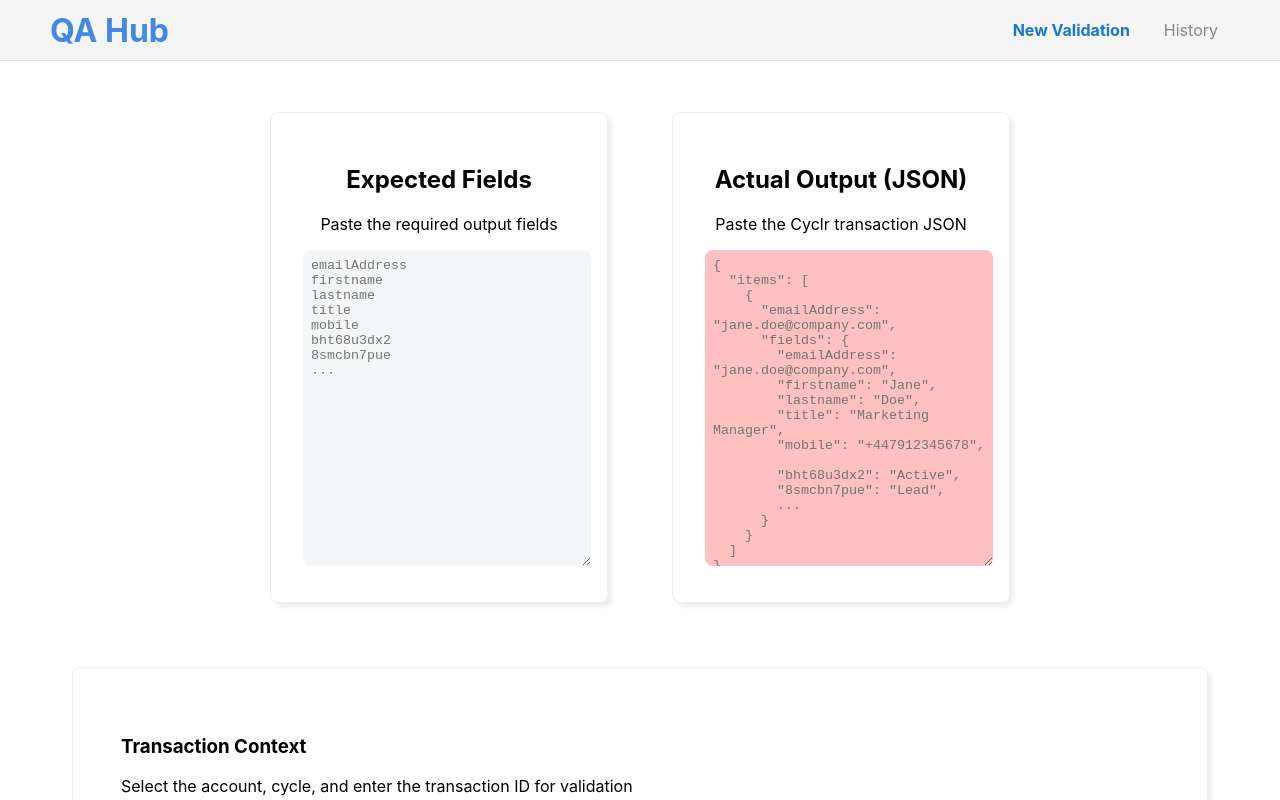
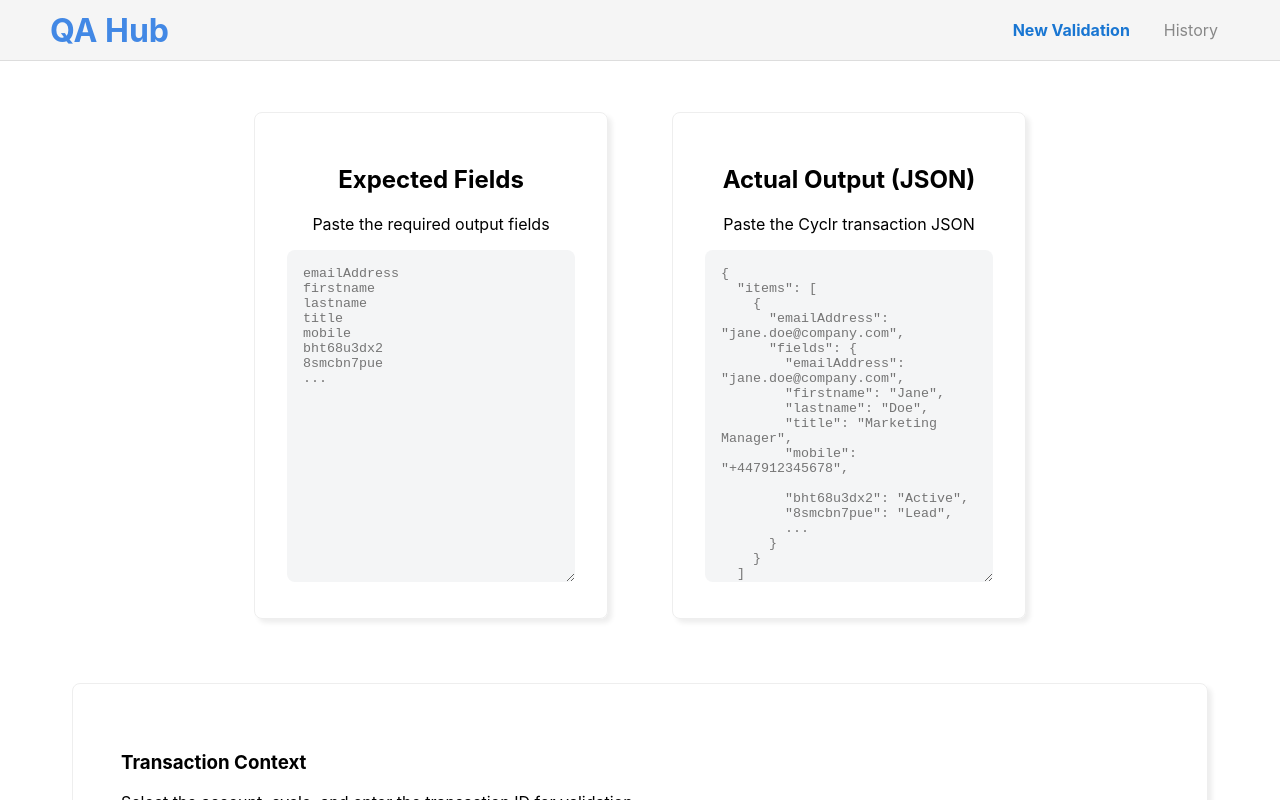
Before and after one commit to F24TechOps/PMQA, a React (Create React App) app: page / in a window 1280 px wide. Shown: the top 800 px of the page. Built offline with nearby package versions, Linux system fonts and the light colour scheme; no server answers.

Commit message:
fix error color bug

```diff
--- a/src/components/UploadSection.jsx
+++ b/src/components/UploadSection.jsx
@@ -22,7 +22,8 @@ export default function UploadSection({ title, description, type, onChange }) {
 
     if (type === "json") {
       try {
-        const parsedJSON = JSON.parse(input);
+        if (!input.length) return;
+        const parsedJSON = JSON.stringify(JSON.parse(input), null, 2);
         onChange(parsedJSON);
         setError(null);
       } catch (err) {
@@ -70,13 +71,12 @@ bht68u3dx2
         onChange={(e) => setInput(e.target.value)}
         placeholder={type === "json" ? outputPlaceholder : expectedPlaceholder}
         style={{
-          width: "100%",
-          padding: "0.5rem",
+          padding: "1rem",
           borderRadius: "8px",
           border: "none",
           minHeight: "300px",
           minWidth: "20vw",
-          backgroundColor: error ? "#ffc0c0ff" : "#f4f5f6",
+          backgroundColor: error !== null ? "#ffc0c0ff" : "#f4f5f6",
         }}
       />
     </Card>
--- a/src/components/ui/card.jsx
+++ b/src/components/ui/card.jsx
@@ -1,4 +1,8 @@
 import "../../App.css";
 export default function Card({ children }) {
-  return <div className="card">{children}</div>;
+  return (
+    <div className="card">
+      {children}
+    </div>
+  );
 }
```
